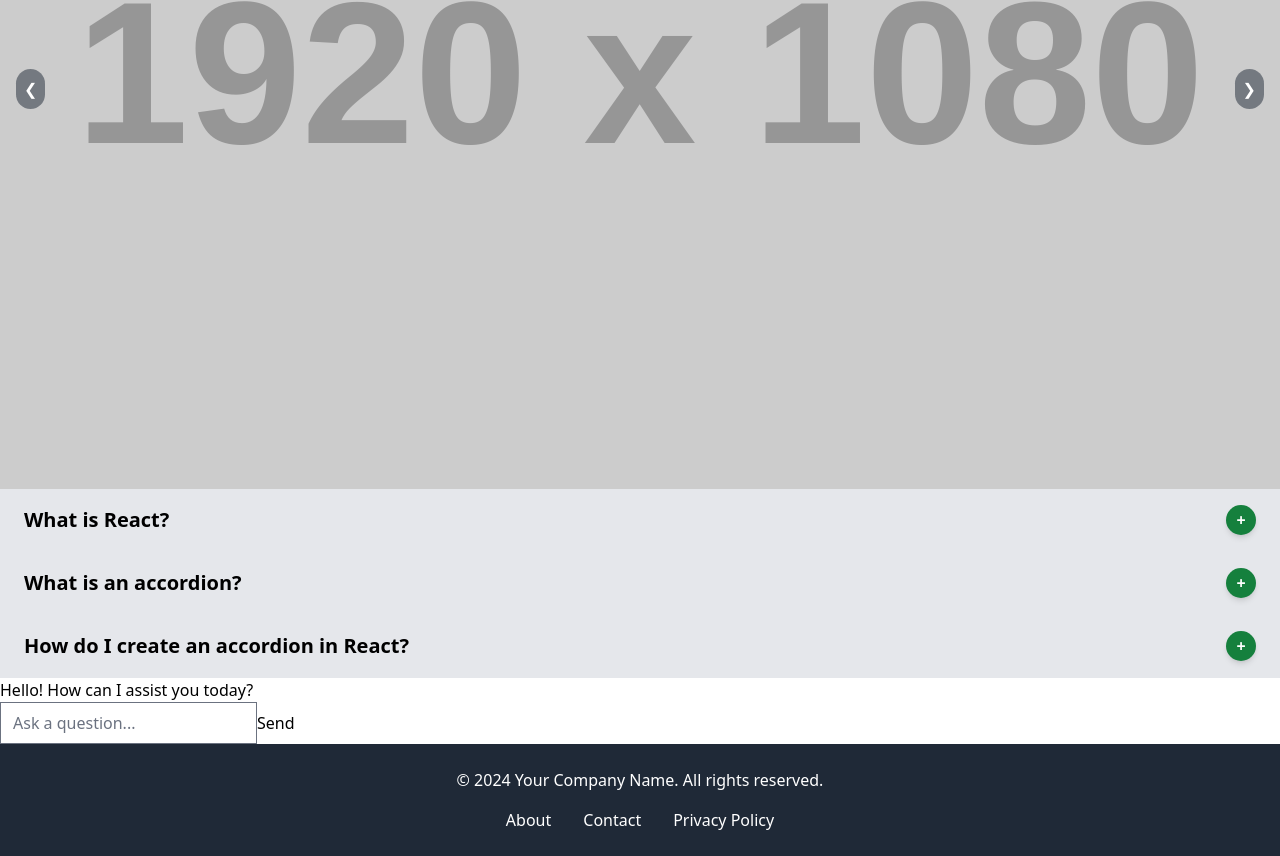
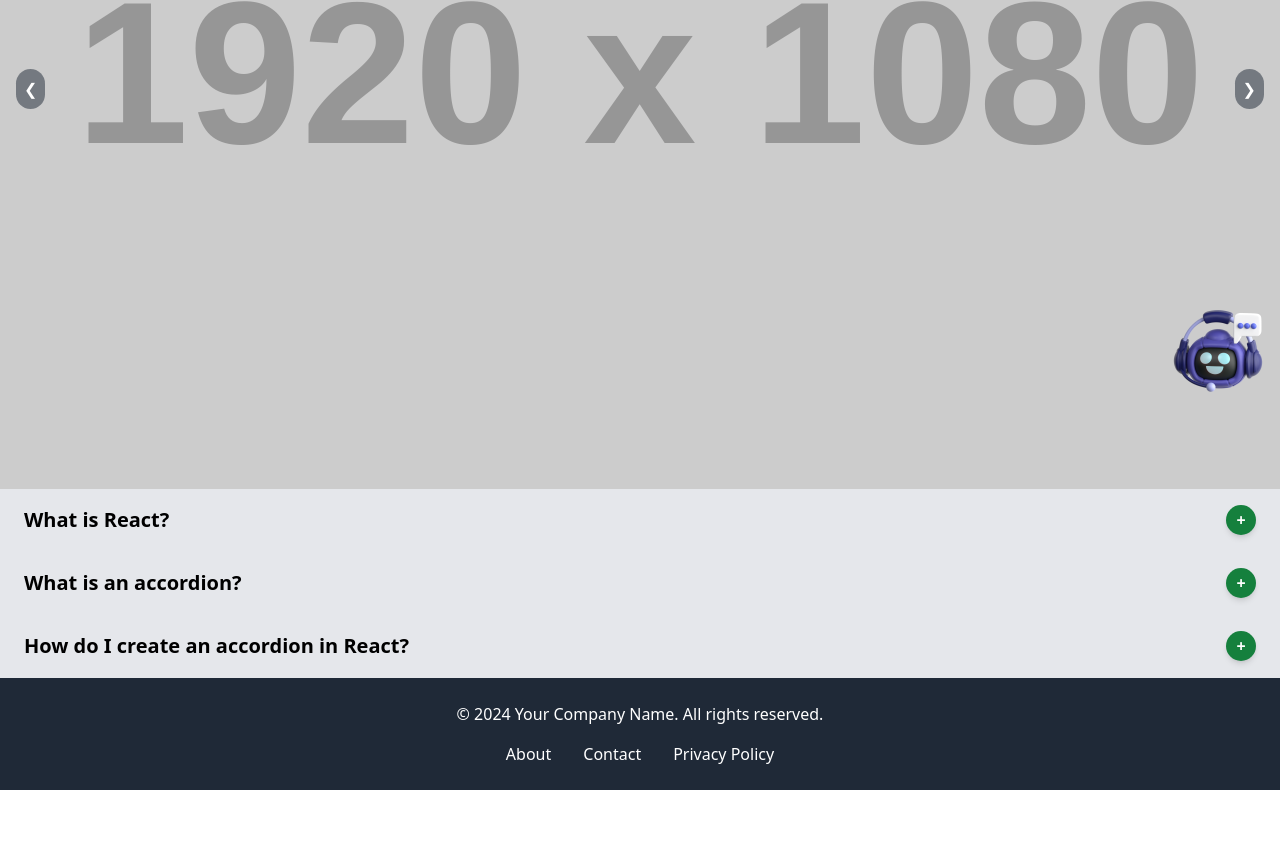
Before and after one commit to AnukulPr1me/TaxApp, a React (Vite) app: page / in a window 1280 px wide. Shown: the part 391-1247 px from the top of the page. After the commit the page ends 1181 px from the top, so only its background shows below. Built offline with nearby package versions, Linux system fonts and the light colour scheme.

Commit message:
added the chatbot ui

```diff
--- a/src/chatbot/Chatbot.jsx
+++ b/src/chatbot/Chatbot.jsx
@@ -1,4 +1,4 @@
-import React, { useState } from 'react';
+import { useState } from 'react';
 import axios from 'axios';
 
 const ChatBot = () => {
@@ -7,7 +7,6 @@ const ChatBot = () => {
 
   const handleSubmit = async (e) => {
     e.preventDefault();
-
     if (!input.trim()) return;
 
     const newMessages = [...messages, { role: 'user', text: input }];
@@ -16,7 +15,6 @@ const ChatBot = () => {
 
     try {
       const response = await axios.post('http://localhost:5000/ollama/ask', { query: input });
-
       const botMessage = response.data?.response || 'Sorry, I could not understand that.';
       setMessages([...newMessages, { role: 'bot', text: botMessage }]);
     } catch (error) {
@@ -26,22 +24,35 @@ const ChatBot = () => {
   };
 
   return (
-    <div className="chatbot">
-      <div className="chat-window">
+    <div className="flex flex-col max-w-md mx-auto bg-white shadow-lg rounded-lg overflow-hidden">
+      <div className="p-4 bg-blue-600 text-white font-bold text-center">ChatBot</div>
+      <div className="chat-window p-4 h-80 overflow-y-auto">
         {messages.map((msg, index) => (
-          <div key={index} className={`message ${msg.role}`}>
-            <span>{msg.text}</span>
+          <div key={index} className={`flex ${msg.role === 'bot' ? 'justify-start' : 'justify-end'}`}>
+            <div
+              className={`max-w-xs p-3 m-1 rounded-lg ${
+                msg.role === 'bot' ? 'bg-gray-300 text-gray-800' : 'bg-blue-600 text-white'
+              }`}
+            >
+              <span>{msg.text}</span>
+            </div>
           </div>
         ))}
       </div>
-      <form onSubmit={handleSubmit} className="input-form">
+      <form onSubmit={handleSubmit} className="flex items-center p-4 border-t">
         <input
           type="text"
           value={input}
           onChange={(e) => setInput(e.target.value)}
           placeholder="Ask a question..."
+          className="flex-grow p-2 border border-gray-300 rounded-lg focus:outline-none focus:border-blue-500"
         />
-        <button type="submit">Send</button>
+        <button
+          type="submit"
+          className="ml-2 p-2 bg-blue-600 text-white rounded-lg hover:bg-blue-700 transition-colors"
+        >
+          Send
+        </button>
       </form>
     </div>
   );
--- a/src/screens/Hero.jsx
+++ b/src/screens/Hero.jsx
@@ -1,14 +1,28 @@
-
-import ChatBot from '../chatbot/Chatbot'
 import Carousal from '../components/Carousal'
 import FAQ from '../components/FAQ'
+import ChatBot from "../chatbot/Chatbot"
+import { useState } from 'react'
 
 const Hero = () => {
+  const [chatBotActive, setChatBotActive] = useState(false);
+  const handleChatBot = () => {
+    setChatBotActive(!chatBotActive);
+  }
+
   return (
     <div className='w-full'>
-      <Carousal/>
-      <FAQ/>
-      <ChatBot/>
+      <Carousal />
+      <FAQ />
+
+      {chatBotActive && (
+        <div className='fixed bottom-[100px] right-2 bg-white w-fit p-2 rounded-md'>
+          <ChatBot />
+        </div>
+      )}
+
+      <div className='flex h-[100px] w-[100px] fixed bottom-2 right-3' onClick={handleChatBot}>
+        <img src='/src/assets/images/chatbot_icon.webp' />
+      </div>
     </div>
   )
 }
```
Also changed, not shown: src/assets/images/chatbot_icon.webp (added).
